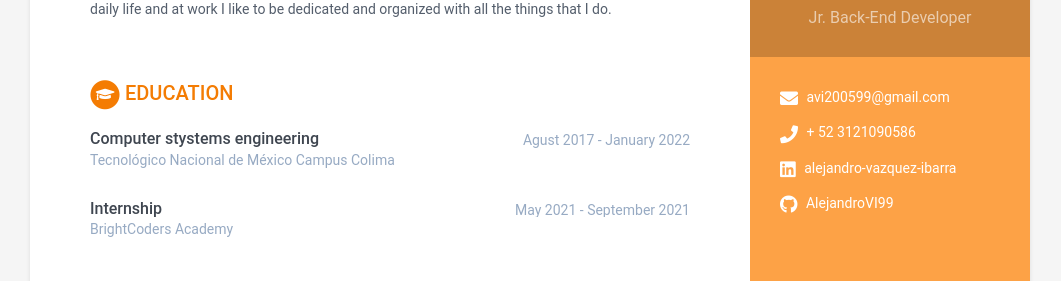
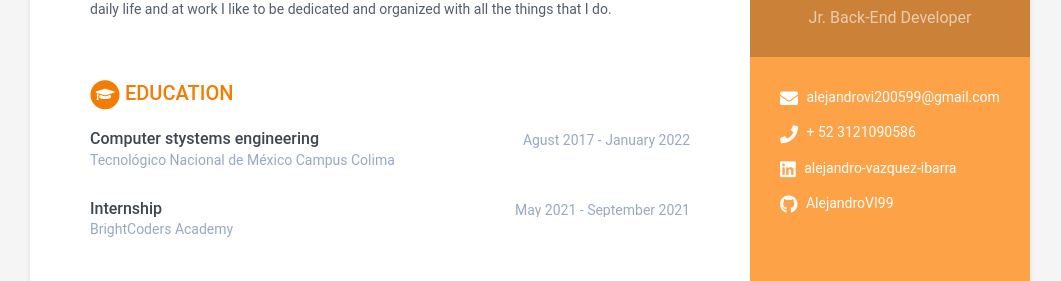
Before and after one commit to AlejandroVI99/Alejandro-Vazquez-Ibarra, a Jekyll site: the page built from index.html, in a window 1280 px wide. Shown: the part 246-527 px from the top of the page, without its empty margins (110-1171 px from the left). Built offline with Jekyll 4.4.1, drawn with Linux system fonts in a browser that asks for light colours.

Commit message:
Update data.yml

```diff
--- a/_data/data.yml
+++ b/_data/data.yml
@@ -12,7 +12,7 @@ sidebar:
   avatar: AlejandroVázquez(2)(1).jpg # Colocar una imagen con tu foto de 100x100 pixels dentro de /assets/images
 
   # Actualiza tus datos de contacto
-  email: avi200599@gmail.com
+  email: alejandrovi200599@gmail.com
   phone: + 52 3121090586
   website: # No agregar http://
   linkedin: alejandro-vazquez-ibarra
```
